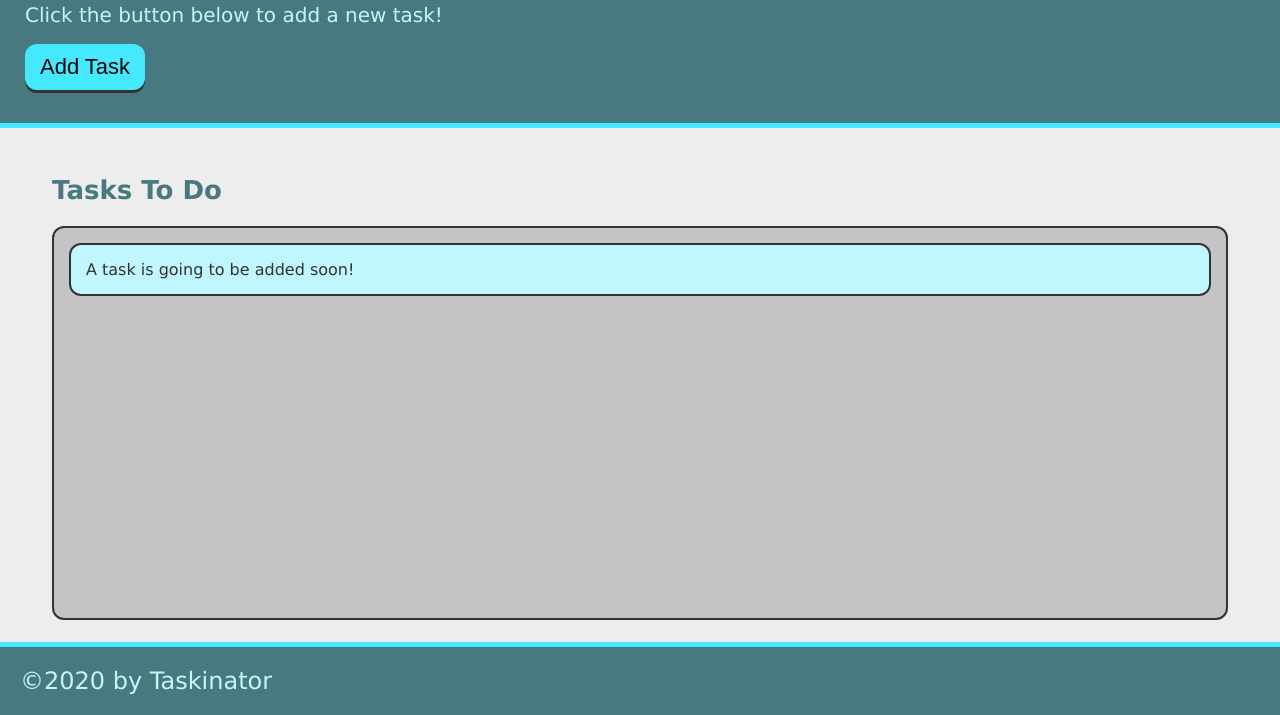
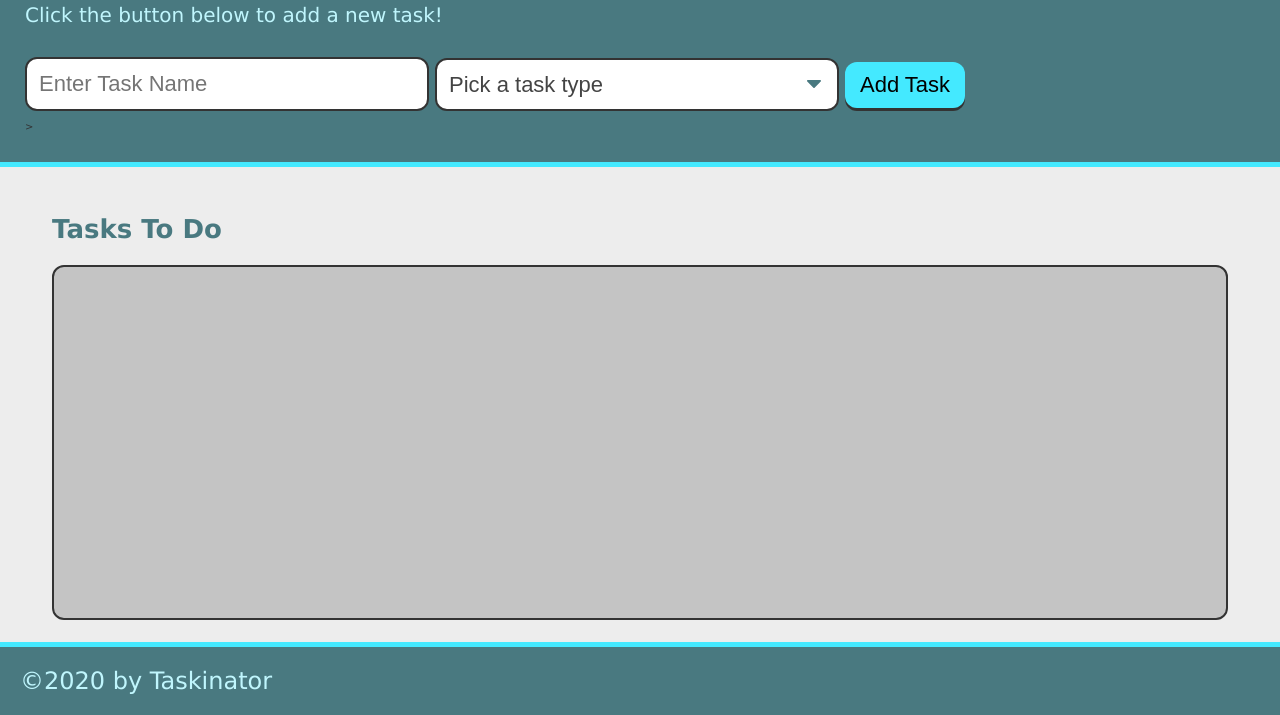
Before and after one commit to AngelaLoftus/taskinator, a plain HTML site: page index.html in a window 1280 px wide. Shown: the part 85-800 px from the top of the page. Drawn offline with Linux system fonts and the light colour scheme.

Commit message:
add submit listener

```diff
--- a/assets/js/script.js
+++ b/assets/js/script.js
@@ -1,14 +1,18 @@
-var buttonE1 = document.querySelector("#save-task");
+var formE1 = document.querySelector("#task-form");
 var tasksToDoE1 = document.querySelector("#tasks-to-do");
 
 
 //function to create a new task on list
-var createTaskHandler = function() {
+var createTaskHandler = function(event) {
+    //prevents page from automatically refreshing
+    event.preventDefault();
+
+    //adds new item to list and styles it same as others
     var listItemE1 = document.createElement("li");
     listItemE1.className = "task-item";
     listItemE1.textContent = "This is a new task.";
     tasksToDoE1.appendChild(listItemE1);
 }
 
-//this statement can be read, "on a button click, create task"
-buttonE1.addEventListener("click", createTaskHandler);
+//listens for the user to submit the form (submit listener)
+formE1.addEventListener("submit", createTaskHandler);
--- a/index.html
+++ b/index.html
@@ -13,15 +13,28 @@
     <header>
         <h1 class= "page-title">Taskinator</h1>
         <p>Click the button below to add a new task!</p>
-        <button class="btn" id= "save-task" >Add Task</button>
+        <form id="task-form">
+            <div class = "form-group">
+                <input type="text" name="task-name" class="text-input" placeholder="Enter Task Name"/>
+            </div>
+            <div class= "form-group">
+                <select name="task-type" class="select-dropdown">
+                    <option value="" disabled selected>Pick a task type</option>
+                    <option value="Print">Print</option>
+                    <option value="Web">Web</option>
+                    <option value="Mobile">Mobile</option>
+                </select>
+            </div>
+            <div class = "form-group">
+                <button class="btn" id="save-task" type="submit">Add Task</button>
+            </div>
+        </form>>
     </header>
 
     <main class = "page-content">
         <section class="task-list-wrapper">
             <h2 class = "list-title">Tasks To Do</h2>
-            <ul class = "task-list" id = "tasks-to-do">
-                <li class = "task-item">A task is going to be added soon!</li>
-            </ul>
+            <ul class = "task-list" id = "tasks-to-do"></ul>
         </section>
     </main>
 
```
